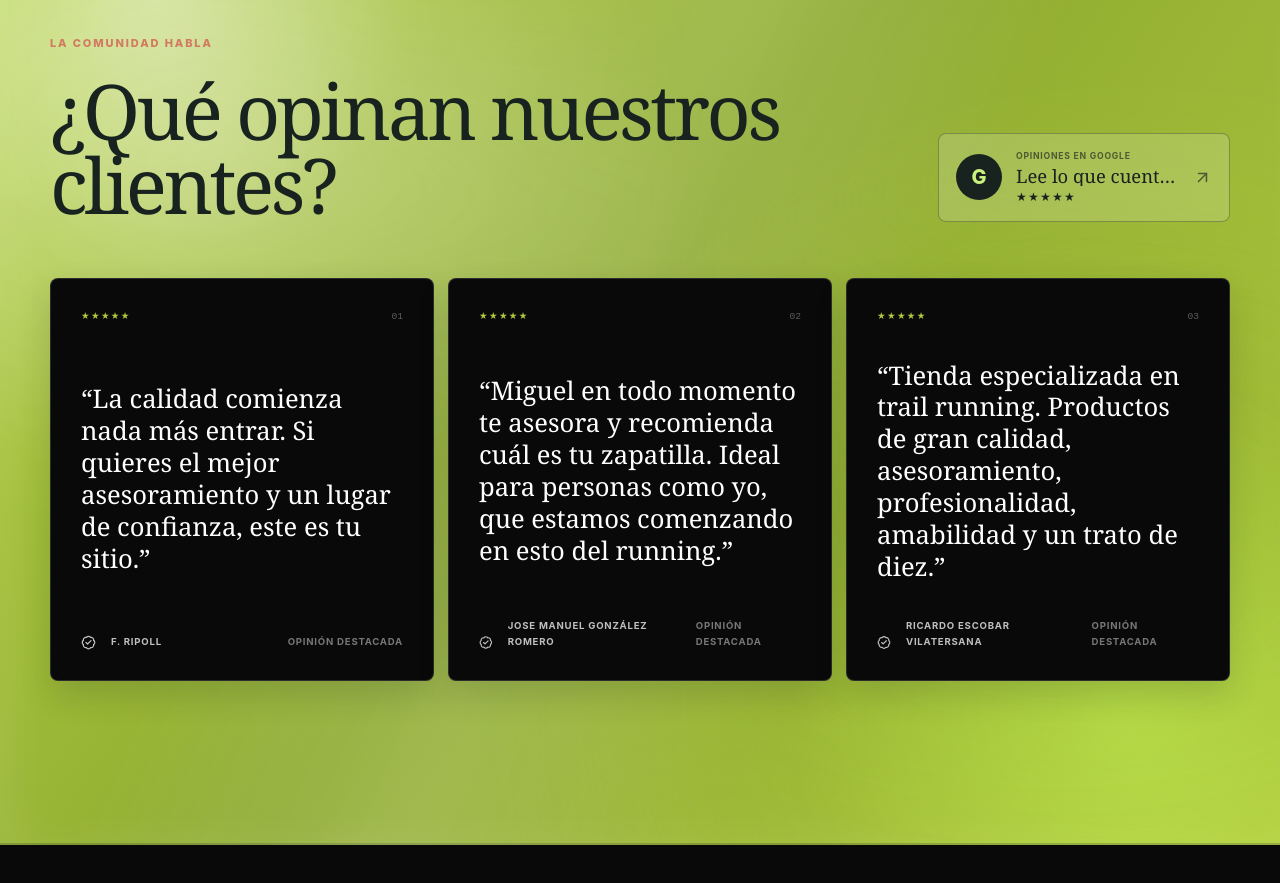
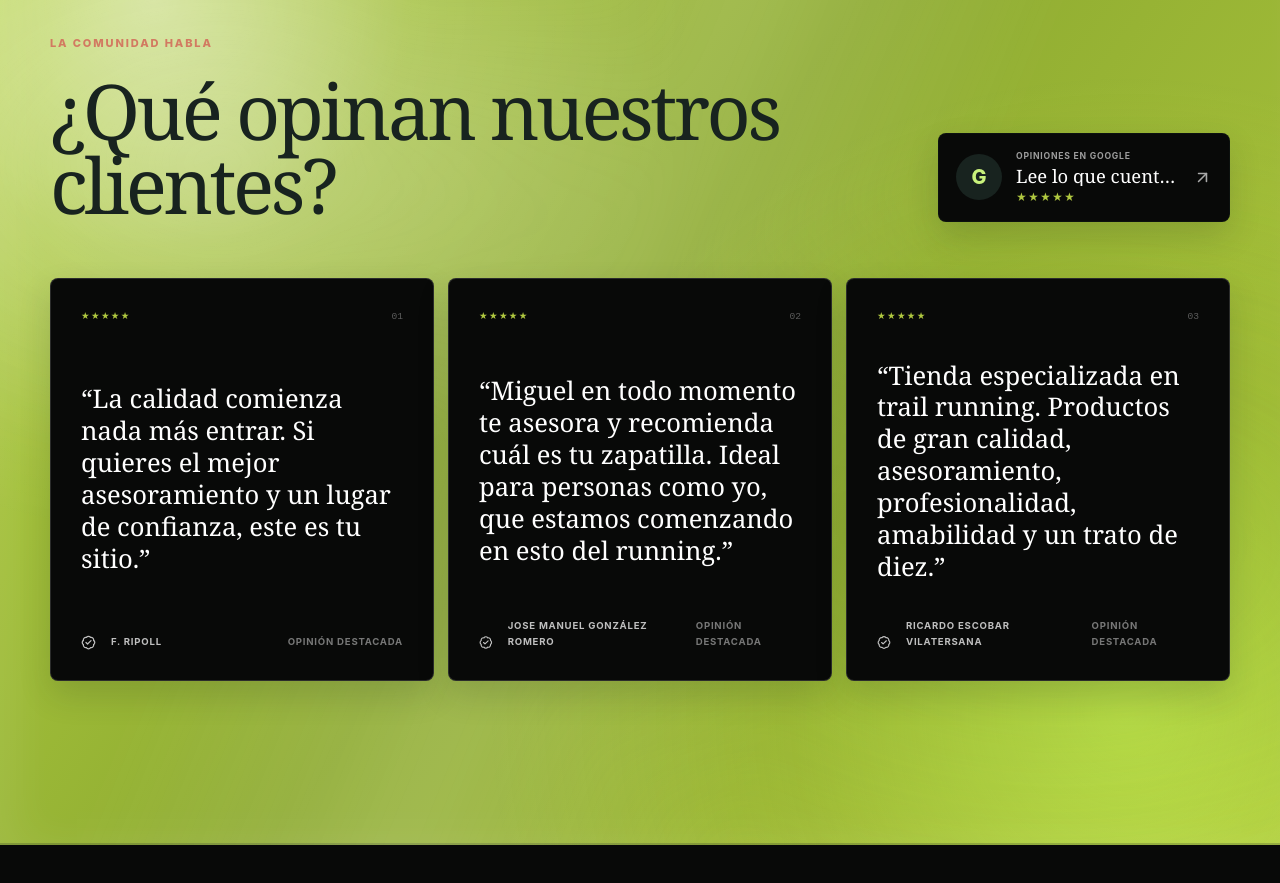
Before and after one commit to caporrfer/ibhola, a Next.js app: page / in a window 1280 px wide. Shown: the part 4260-5143 px from the top of the page. Built offline with nearby package versions, Linux system fonts and the light colour scheme; no server answers.

Commit message:
Actualiza estilo del enlace de reseñas

```diff
--- a/app/globals.css
+++ b/app/globals.css
@@ -209,13 +209,13 @@ h1 em, h2 em, h3 em { color: inherit; font-style: normal; font-weight: inherit;
 .reviews { background: var(--forest-gradient-dark); }
 .reviews__heading { display: flex; align-items: end; justify-content: space-between; gap: 55px; margin-bottom: 56px; }
 .reviews__heading > div:first-child { max-width: 900px; }
-.reviews__score { min-width: 292px; display: grid; grid-template-columns: 46px 1fr auto; align-items: center; gap: 14px; padding: 15px 17px; border: 1px solid rgba(24,35,31,.32); border-radius: 8px; background: rgba(255,255,255,.16); color: var(--forest-deep); transition: background .25s, transform .25s, box-shadow .25s; }
-.reviews__score:hover { background: rgba(255,255,255,.3); box-shadow: 0 12px 28px rgba(24,35,31,.12); transform: translateY(-3px); }
+.reviews__score { min-width: 292px; display: grid; grid-template-columns: 46px 1fr auto; align-items: center; gap: 14px; padding: 15px 17px; border: 1px solid rgba(255,255,255,.14); border-radius: 8px; background: #080908; color: white; box-shadow: 0 14px 32px rgba(24,35,31,.16); transition: background .25s, transform .25s, box-shadow .25s; }
+.reviews__score:hover { background: #121612; box-shadow: 0 16px 34px rgba(24,35,31,.24); transform: translateY(-3px); }
 .reviews__score-google { width: 46px; height: 46px; display: grid; place-items: center; border-radius: 50%; background: var(--forest-deep); color: var(--pistachio-action); font-family: var(--sans); font-size: 1.25rem; font-weight: 800; }
 .reviews__score-copy { min-width: 0; display: grid; gap: 3px; }
-.reviews__score-copy small { color: rgba(24,35,31,.65); font-size: .54rem; font-weight: 750; letter-spacing: .09em; text-transform: uppercase; }
+.reviews__score-copy small { color: rgba(255,255,255,.6); font-size: .54rem; font-weight: 750; letter-spacing: .09em; text-transform: uppercase; }
 .reviews__score-copy strong { overflow: hidden; font-family: var(--serif); font-size: 1.15rem; font-weight: 500; line-height: 1.05; text-overflow: ellipsis; white-space: nowrap; }
-.reviews__score-copy > span { color: var(--forest-deep); font-size: .65rem; letter-spacing: .11em; }
+.reviews__score-copy > span { color: #b0c840; font-size: .65rem; letter-spacing: .11em; }
 .reviews__score > svg { opacity: .65; transition: opacity .2s, transform .2s; }
 .reviews__score:hover > svg { opacity: 1; transform: translate(2px,-2px); }
 .reviews__grid { display: grid; grid-template-columns: repeat(3, 1fr); gap: 14px; margin-bottom: 32px; }
```
